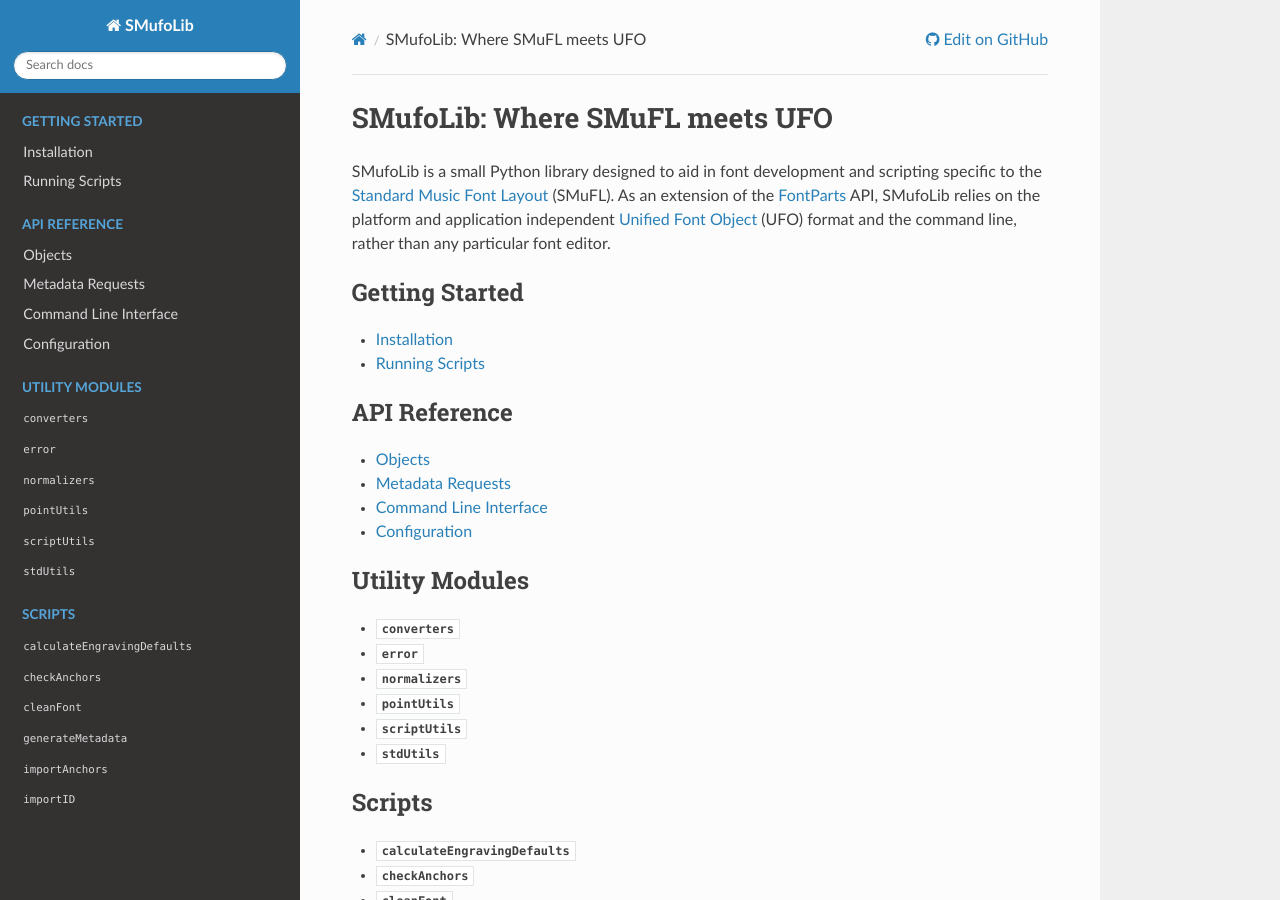
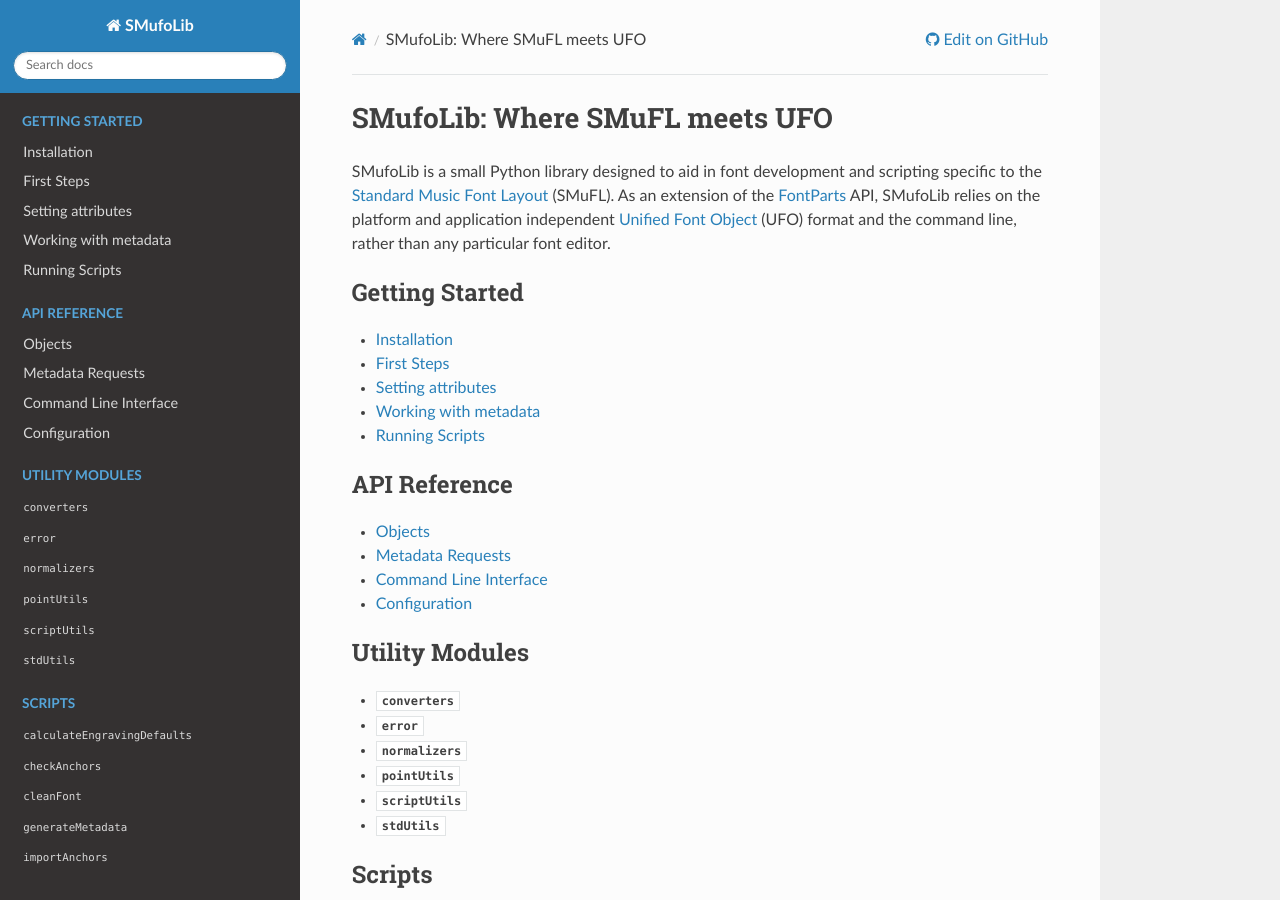
Before and after one commit to knutnergaard/smufolib, a Sphinx documentation site: the page built from docs/index.rst, in a window 1280 px wide and 900 px high. Built offline with Sphinx 7.4.7 and the Read the Docs theme 3.1.0, drawn with Linux system fonts in a browser that asks for light colours; part of the change alters nothing that is shown.

Commit message:
Add first sections.

```diff
--- a/docs/getting_started.rst
+++ b/docs/getting_started.rst
@@ -9,6 +9,70 @@ later. It is listed in the `Python Package Index
 .. code:: zsh
 
     $ python -m pip install smufolib
+
+First Steps
+===========
+
+Start by importing SMufoLib::
+
+   >>> from smufolib import Font
+
+Then instanciate a font object::
+
+   >>> font = Font("path/to/myFont.ufo")
+
+Setting attributes
+==================
+
+SMufoLib provides easy storage of SMuFL-specific font and glyph metadata attributes within the font file itself. Attributes can be set individually during the design process::
+
+   >>> font.smufl.name = "myFont"
+   >>> font.smufl.version = 1.0
+   >>> font.smufl.designSize = 20
+   >>> font.smufl.sizeRange = (16, 24)
+   >>> glyph = font["uniE000"]
+   >>> glyph.smufl.name = "gClef"
+   >>> glyph.smufl.description = "G clef"
+   >>> glyph.smufl.classes = (clefs,)
+
+Attribute values may also be imported from preexisting metadata files using the various provided scripts like :mod:`~bin.importID` , :mod:`calculateEngravingDefaults` and :mod:`importAnchors`, either from the command line or by importing them into Python (see :ref:`running-scripts`).
+
+Working with metadata
+=====================
+
+Once SMuFL sepcific glyph names and other attributes have been set, SMufoLib provides useful features like:
+
+Accessing SMuFL ranges and their attributes
+-------------------------------------------
+
+::
+
+   >>> glyph = font["uniE000"]
+   >>> glyph.smufl.range.name
+   staffBracketsAndDividers
+
+These are useful when working with particular types of glyphs::
+
+   >>> for glyph in font:
+   ...     if glyph.smufl.range.name == "staffBracketsAndDividers":
+   ...         glyph.moveBy = (12, 0)
+
+
+They also make it really easy to color glyphs by range::
+
+   >>> import random
+   >>> def get_random_color():
+   ...    r = random.random()
+   ...    g = random.random()
+   ...    b = random.random()
+   ...    return (r, g, b, 1)
+   ...
+   >>> ranges = {glyph.smufl.range for glyph in font}
+   >>> for range in ranges:
+   ...     for glyph in range.glyphs:
+   ...         glyph.mark = get_random_color()
+
+.. _running-scripts
 
 Running Scripts
 ===============
```
